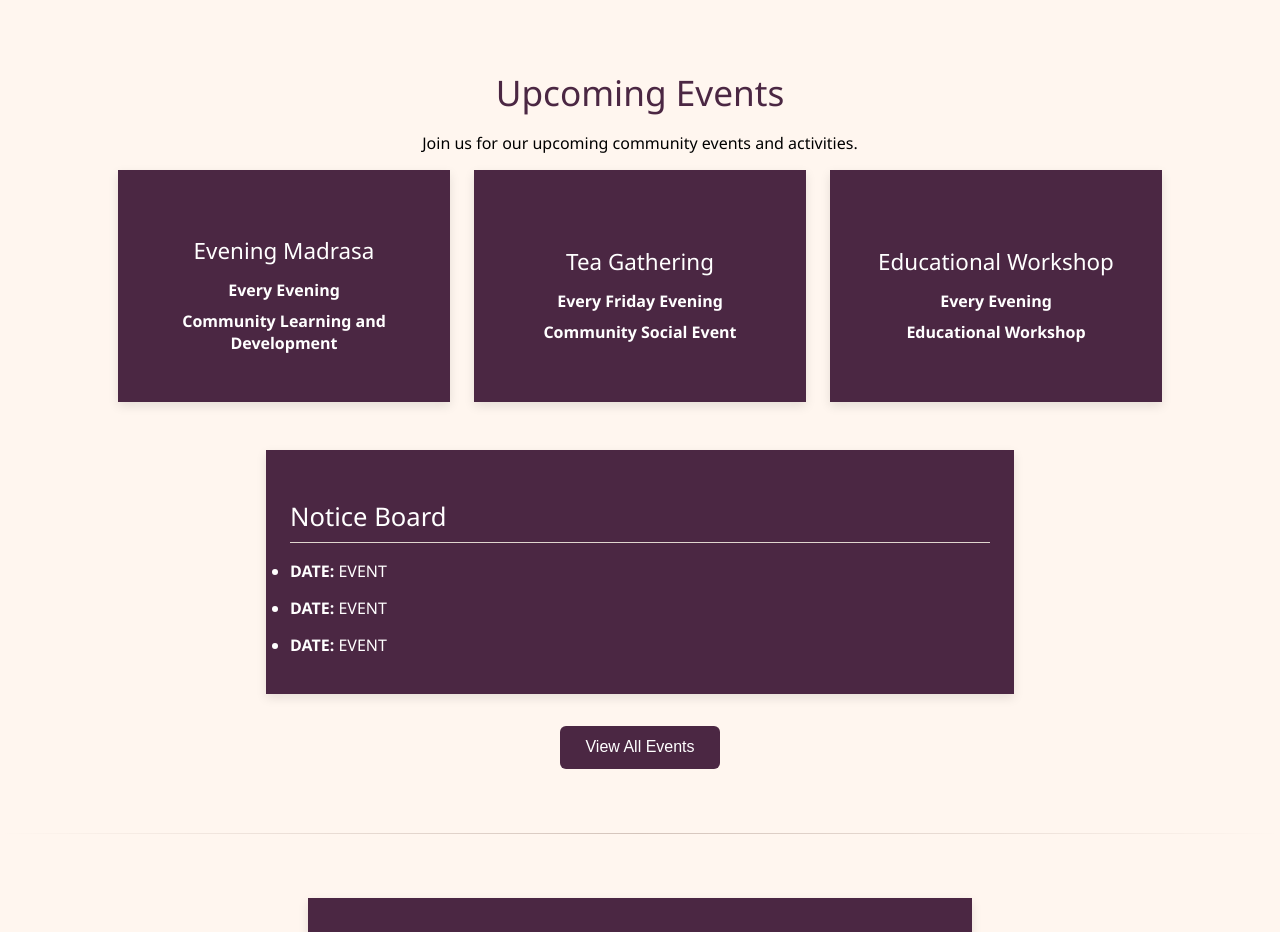
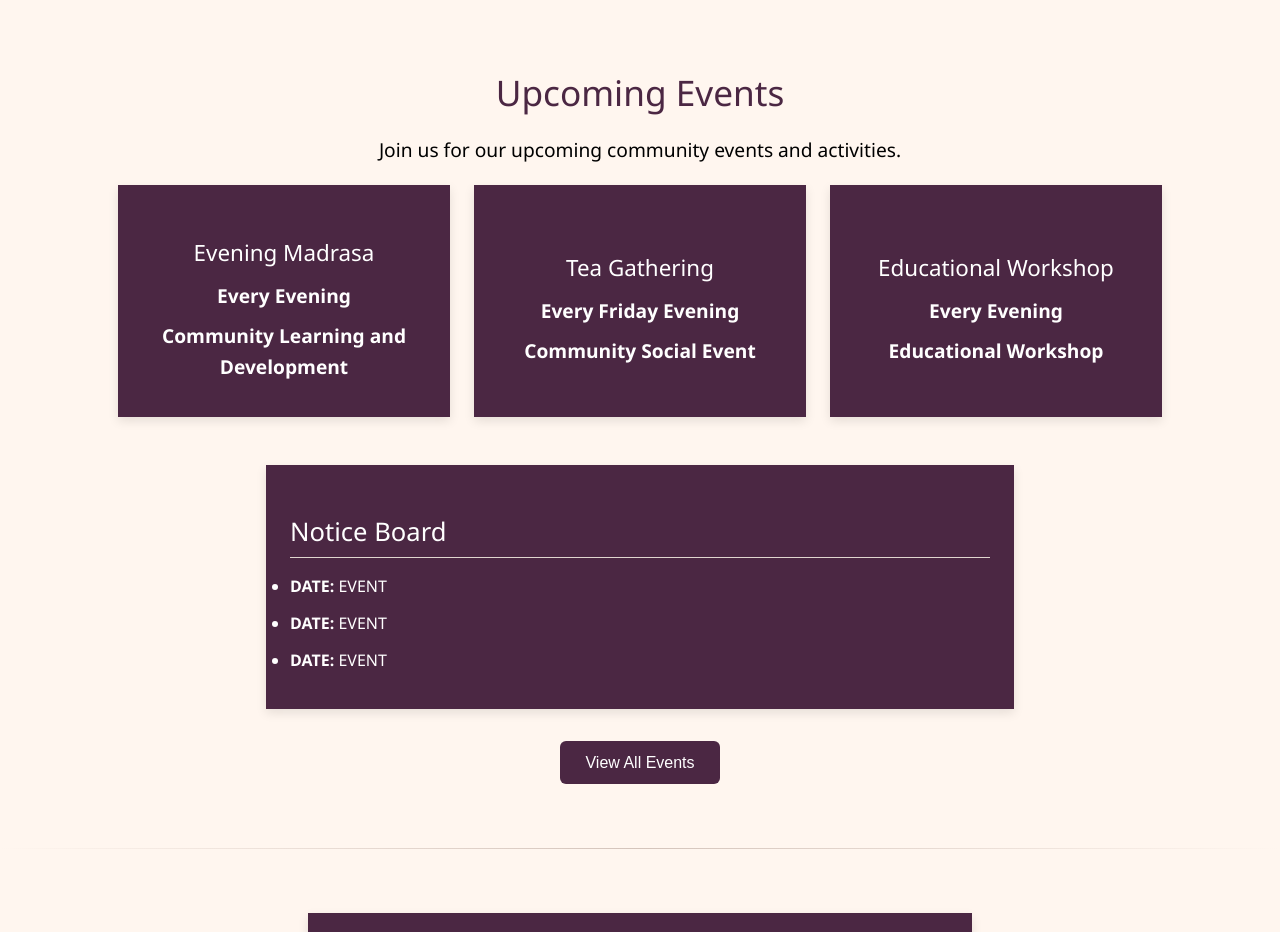
Before and after one commit to AhmadDev440/DarulUmmahRedbridge, a plain HTML site: page index.html in a window 1280 px wide. Shown: the part 1620-2552 px from the top of the page. Drawn offline with Linux system fonts and the light colour scheme; a script that the page names is missing; files whose address does not match are found by name.

Commit message:
Update style.css

```diff
--- a/style.css
+++ b/style.css
@@ -812,3 +812,10 @@ html {
   color: #4B2743;
   text-align: center;
 }
+
+#events p {
+  font-family: 'Segoe UI', 'Helvetica Neue', sans-serif;
+  font-size: 1.2rem;
+  font-weight: 300;
+  line-height: 1.6;
+}
```
